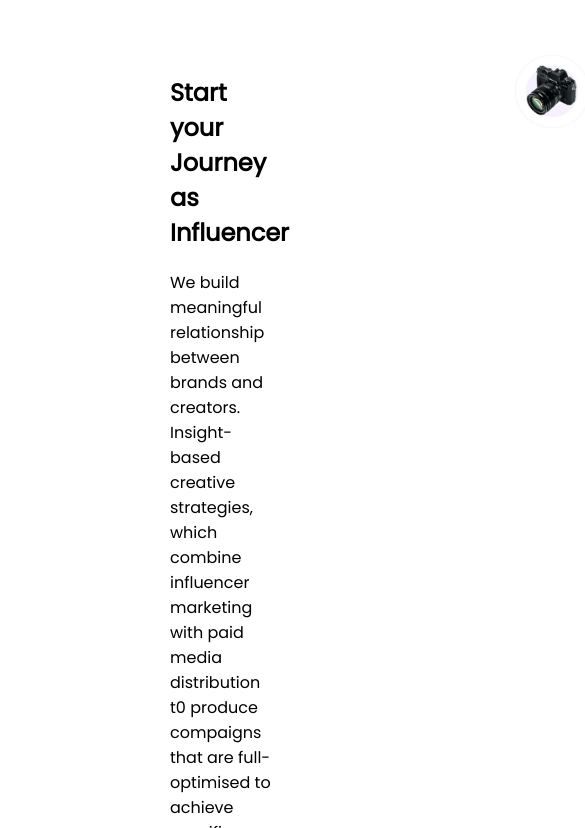
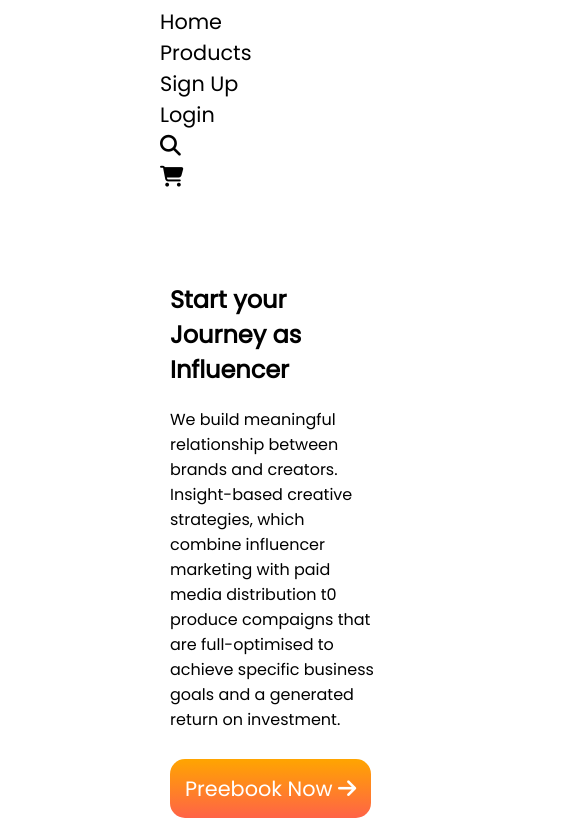
Before and after one commit to IsmielAbir/influencer-gear, a plain HTML site: page index.html in a window 390 px wide. Shown: the part 105-933 px from the top of the page, 585 px wide, since content can reach past the window. Drawn offline with Linux system fonts and the light colour scheme.

Commit message:
complete

```diff
--- a/style.css
+++ b/style.css
@@ -110,8 +110,22 @@ section {
     .items {
         grid-template-columns: repeat(1, 1fr);
     }
+    .half {
+        display: block;
+        width: 100%;
+        padding-bottom: 100px;
+    }
     section {
-        grid-template-columns: repeat(1, 1fr);
+        display: block;
+    }
+    nav ul {
+        display: block;
+    }
+    nav ul li {
+        display: block;
+    }
+    nav {
+        display: block;
     }
 }
 
```
